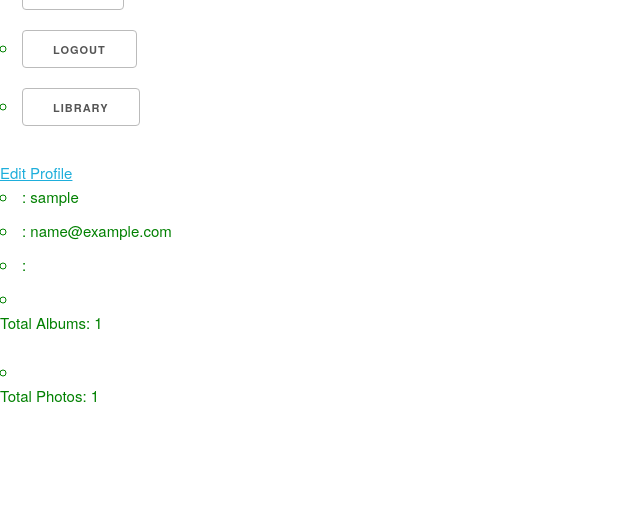
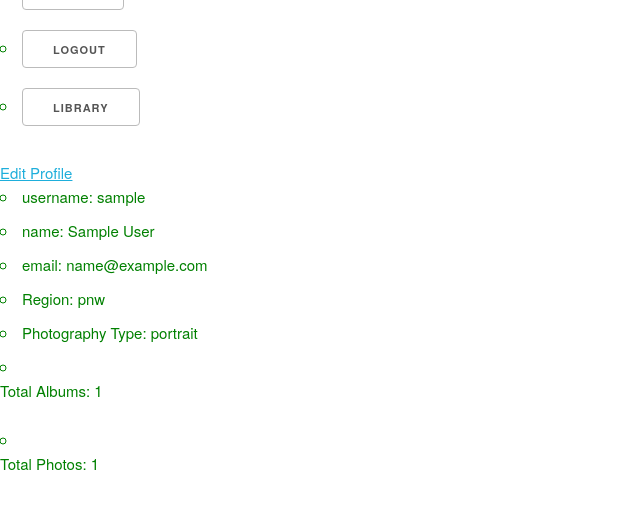
Before and after one commit to icarrera/django-imager, a Django app: page /profile in a window 1280 px wide. Shown: the part 200-709 px from the top of the page, without its empty margins (0-640 px from the left). Run offline with Django 3.2, Linux system fonts and the light colour scheme; a user stored in the database is signed in; tables that the repository leaves empty hold one stand-in row (values such as "Sample post"); some libraries are stand-ins or nearby versions.

Commit message:
Update user and profile form is functional.

```diff
--- a/imagersite/imager_profile/models.py
+++ b/imagersite/imager_profile/models.py
@@ -42,16 +42,19 @@ class ImagerProfile(models.Model):
         related_name="profile",
         on_delete=models.CASCADE,
     )
-    camera_model = models.CharField(max_length=255)
+    camera_model = models.CharField(max_length=255, null=True, blank=True)
     location = models.CharField(max_length=3,
                                 choices=US_REGIONS)
     photography_type = models.CharField(
         max_length=255,
         choices=PHOTO_CATEGORY,
+        null=True,
+        blank=True,
     )
     friends = models.ManyToManyField(
         settings.AUTH_USER_MODEL,
         related_name='friend_of',
+        blank=True,
     )
     active = ActiveUserManager()
     objects = models.Manager()
--- a/imagersite/imager_profile/templates/imager_profile/user_profile.html
+++ b/imagersite/imager_profile/templates/imager_profile/user_profile.html
@@ -7,13 +7,18 @@
 <section id='user_details'>
     <ul>
         <li>
-            {{request.user.username.label}}: {{request.user.username}}
+            username: {{request.user.username}}
         </li>
         <li>
-            {{request.user.email.label}}: {{request.user.email}}
+            name: {{request.user.first_name}} {{request.user.last_name}}
+        <li>
+            email: {{request.user.email}}
         </li>
         <li>
-            {{request.user.profile.region.label}}: {{request.user.profile.region}}
+            Region: {{request.user.profile.location}}
+        </li>
+        <li>
+            Photography Type: {{request.user.profile.photography_type}}
         </li>
         <li>
             <p>Total Albums: {{ user.albums.count }}</p>
```
Also changed, not shown: imagersite/imagersite/views.py (+14 -14 lines), imagersite/imager_profile/migrations/0003_auto_20160421_0320.py (added).
